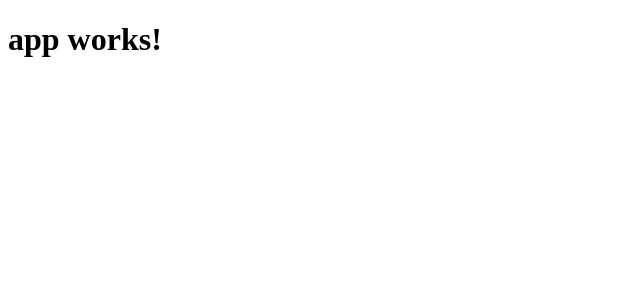
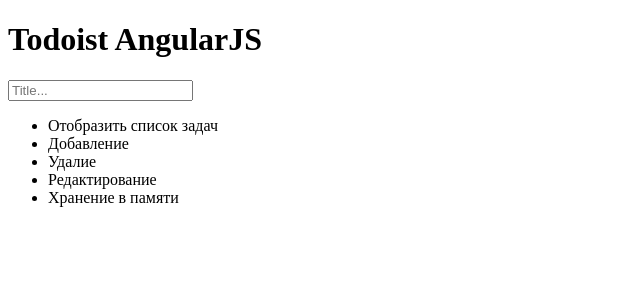
Before and after one commit to vkulchitskaya/ToDoList-AngularJS, an Angular app: page / in a window 1280 px wide. Shown: the top 300 px of the page, without its empty margins (0-640 px from the left). Built offline with nearby package versions, Linux system fonts and the light colour scheme.

Commit message:
add list tasks

```diff
--- a/src/app/app.component.html
+++ b/src/app/app.component.html
@@ -1,3 +1,9 @@
 <h1>
   {{title}}
 </h1>
+<input type="text" placeholder="Title...">
+<ul>
+  <li *ngFor="let task of tasks">
+    <span>{{task.name}}</span>
+  </li>
+</ul>
--- a/src/app/app.component.ts
+++ b/src/app/app.component.ts
@@ -6,5 +6,23 @@
   styleUrls: ['./app.component.css']
 })
 export class AppComponent {
-  title = 'app works!';
+  title = 'Todoist AngularJS';
+  tasks = TaskCollection;
 }
+
+
+export class Task{
+  name:string;
+  id:number;
+  done:boolean;
+}
+
+const TaskCollection: Task[] = [
+   { name: 'Отобразить список задач', id:2,done:false },
+   { name: 'Добавление', id:3,done:false },
+   { name: 'Удалие', id:4,done:false },
+   { name: 'Редактирование', id:5,done:false },
+   { name: 'Хранение в памяти', id:5,done:false },
+
+
+]
```
